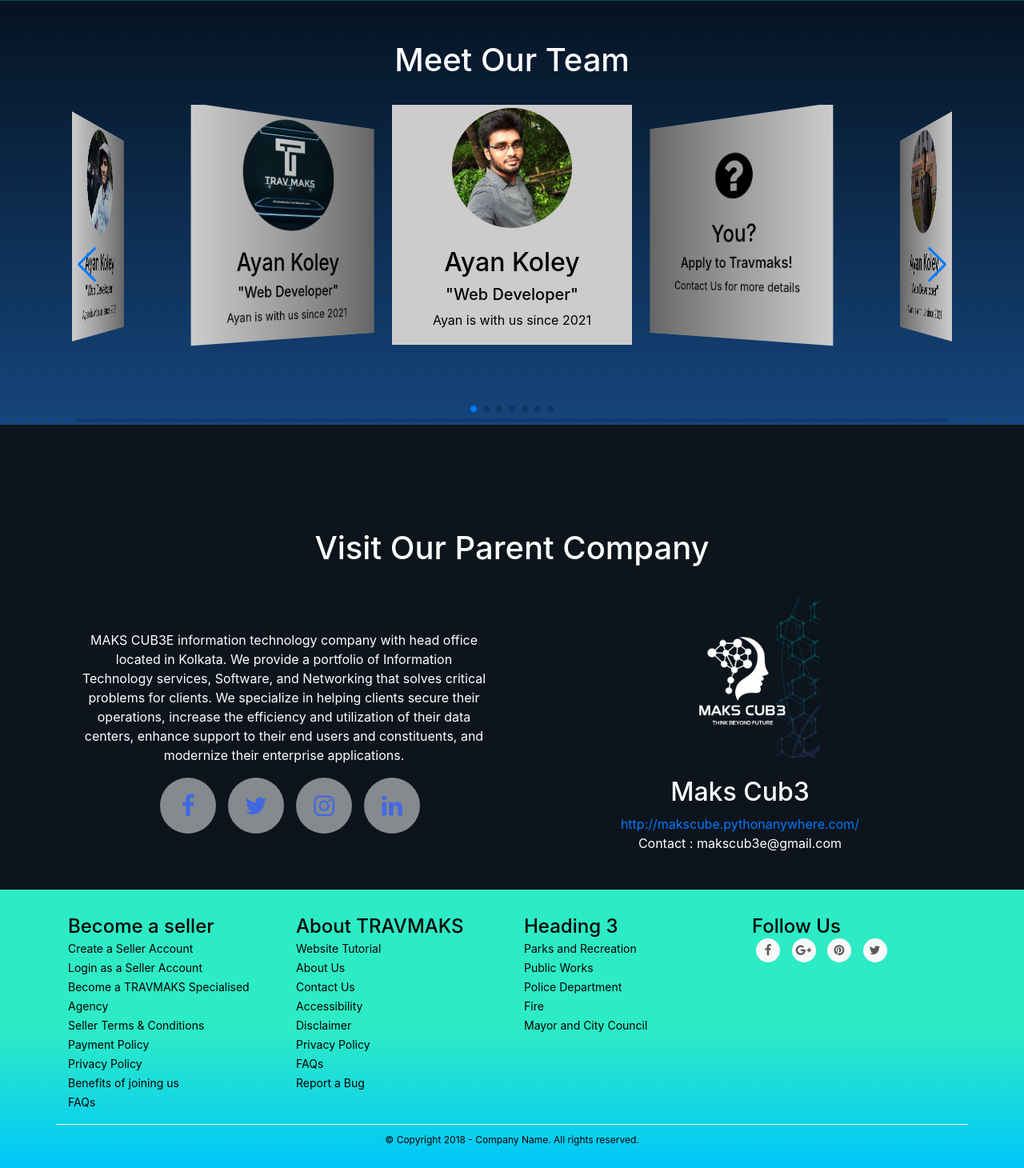
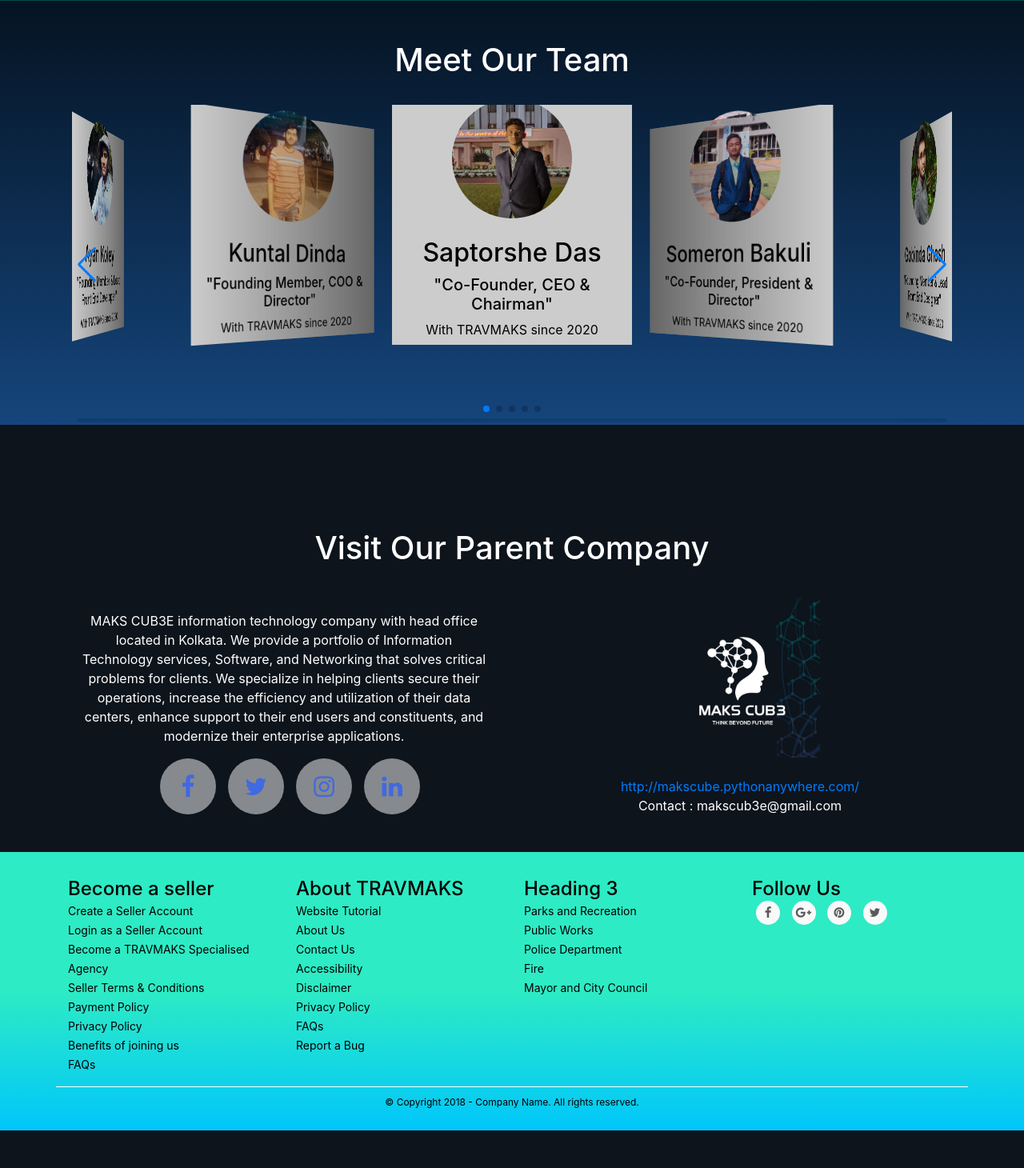
Before and after one commit to iamsaptorshe07/MAKSCUBE-TRAV-MAKS, a Django app: page /about-us in a window 1280 px wide. Shown: the part 1927-3387 px from the top of the page at 80% size. After the commit the page ends 3340 px from the top, so only its background shows below. Run offline with Django 3.2, Linux system fonts and the light colour scheme; some libraries are stand-ins or nearby versions.

Commit message:
About Us Page minor changes Done

```diff
--- a/templates/home_app/aboutus.html
+++ b/templates/home_app/aboutus.html
@@ -437,63 +437,55 @@
                 <!-- Additional required wrapper -->
                 <div class="swiper-wrapper">
                     <!-- Slides -->
+
+                    <div class="swiper-slide">
+                        <div><img src="{% static 'about_img/sap.jpeg' %}" alt=""></div><br>
+                        <div>
+                            <h2>Saptorshe Das</h2>
+                            <h5>"Co-Founder, CEO &amp; Chairman"</h5>
+                            <p>With TRAVMAKS since 2020</p>
+                        </div>
+                    </div>
+
+                      <div class="swiper-slide">
+                        <div><img src="{% static 'about_img/som.jpeg' %}" alt=""></div><br>
+                        <div>
+                            <h2>Someron Bakuli</h2>
+                            <h5>"Co-Founder, President &amp; Director"</h5>
+                            <p>With TRAVMAKS since 2020</p>
+                        </div>
+                    </div>
+
+
                     <div class="swiper-slide">
                         <div><img src="{% static 'about_img/gov.jpeg' %}" alt=""></div><br>
                         <div>
-                            <h2>Ayan Koley</h2>
-                            <h5>"Web Developer"</h5>
-                            <p>Ayan is with us since 2021</p>
+                            <h2>Gobinda Ghosh</h2>
+                            <h5>"Founding Member &amp; Lead Front End Designer"</h5>
+                            <p>With TRAVMAKS since 2020</p>
                         </div>
                     </div>
-                    <div class="swiper-slide">
-                        <div><i class="fa fa-question-circle" aria-hidden="true" style="font-size: 72px;"></i></div><br>
-                        <div>
-                            <h2>You?</h2>
-                            <h5>Apply to Travmaks!</h5>
-                            <p>Contact Us for more details</p>
-                        </div>
-                    </div>
-                    <div class="swiper-slide">
-                        <div><img src="{% static 'about_img/sap.jpeg' %}" alt=""></div><br>
-                        <div>
-                            <h2>Ayan Koley</h2>
-                            <h5>"Web Developer"</h5>
-                            <p>Ayan is with us since 2021</p>
-                        </div>
-                    </div>
-                    <div class="swiper-slide">
-                        <div><img src="{% static 'about_img/som.jpeg' %}" alt=""></div><br>
-                        <div>
-                            <h2>Ayan Koley</h2>
-                            <h5>"Web Developer"</h5>
-                            <p>Ayan is with us since 2021</p>
-                        </div>
-                    </div>
-                    <div class="swiper-slide">
-                        <div><img src="{% static 'about_img/kun.jpeg' %}" alt=""></div><br>
-                        <div>
-                            <h2>Ayan Koley</h2>
-                            <h5>"Web Developer"</h5>
-                            <p>Ayan is with us since 2021</p>
-                        </div>
-                    </div>
+
+
+
+
                     <div class="swiper-slide">
                         <div><img src="{% static 'about_img/ak.jpg' %}" alt=""></div><br>
                         <div>
                             <h2>Ayan Koley</h2>
-                            <h5>"Web Developer"</h5>
-                            <p>Ayan is with us since 2021</p>
-                        </div>
-                    </div>
-                    <div class="swiper-slide">
-                        <div><img src="{% static 'img/logo.jpeg' %}" alt=""></div><br>
-                        <div>
-                            <h2>Ayan Koley</h2>
-                            <h5>"Web Developer"</h5>
-                            <p>Ayan is with us since 2021</p>
+                            <h5>"Founding Member &amp; Lead Front End Developer"</h5>
+                            <p>With TRAVMAKS since 2020</p>
                         </div>
                     </div>
 
+                    <div class="swiper-slide">
+                        <div><img src="{% static 'about_img/kun.jpeg' %}" alt=""></div><br>
+                        <div>
+                            <h2>Kuntal Dinda</h2>
+                            <h5>"Founding Member, COO &amp; Director"</h5>
+                            <p>With TRAVMAKS since 2020</p>
+                        </div>
+                    </div>
                     <!-- ... -->
                 </div>
                 <!-- If we need pagination -->
@@ -531,7 +523,6 @@
                 </div>
                 <div class="parentcimg col-md-6">
                     <img src="{% static 'about_img/plogo2.jpeg' %}" alt="" width="200px" height="auto"><br>
-                    <h2>Maks Cub3</h2>
                     <a href="http://makscube.pythonanywhere.com/" target="_blank">http://makscube.pythonanywhere.com/</a>
                     <p>Contact : makscub3e@gmail.com</p>
                 </div>
--- a/templates/touring/tour_details.html
+++ b/templates/touring/tour_details.html
@@ -3,8 +3,8 @@
 {% block body %}
 <br> <br> <br> <br>
     {% for key,value in description.items %}
-        {{key}} <br>
-        Day 1 Title : {{value.0}}
-        Day 1 Description : {{value.1}} <br> <br>
+         <br>
+        {{key}} Title : {{value.0}}
+        {{key}} Description : {{value.1}} <br> <br>
     {% endfor %}
 {% endblock body %}
```
